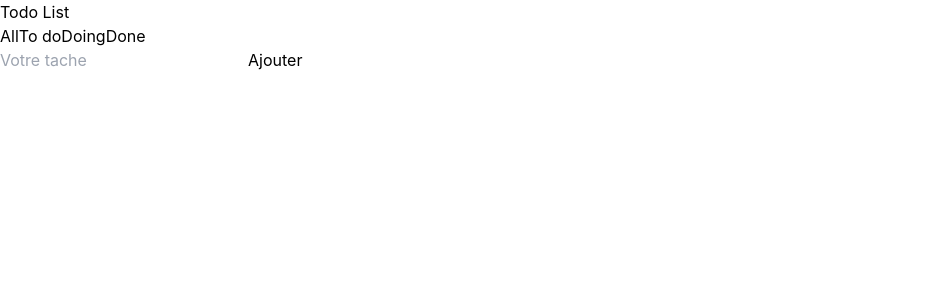
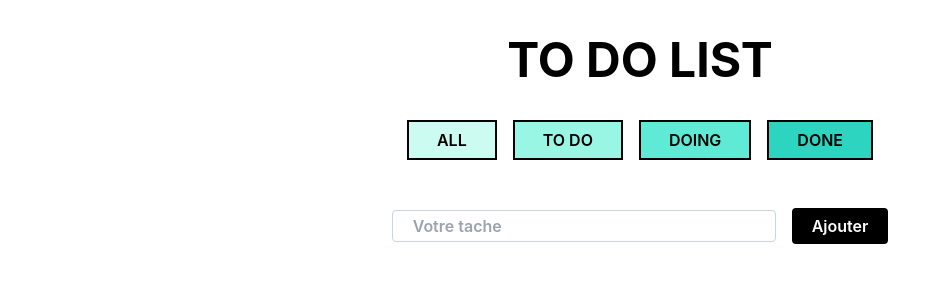
Before and after one commit to WadeTheDev/to-do-list2, a React (Create React App) app: page / in a window 1280 px wide. Shown: the top 300 px of the page, without its empty margins (0-951 px from the left). Built offline with nearby package versions, Linux system fonts and the light colour scheme.

Commit message:
css tailwind

```diff
--- a/src/App.js
+++ b/src/App.js
@@ -13,7 +13,7 @@ class App extends React.Component {
   }
 
   addTask = (taskName) => {
-    const task = {description: taskName, status: '',modify: false}
+    const task = {description: taskName, status: 'to do',modify: false}
     const taskClone = [task,...this.state.tasks]
     this.setState({tasks : taskClone})
   }
@@ -61,11 +61,13 @@ class App extends React.Component {
 
     return (
       <div>
-        <h1>Todo List</h1>
-        <button onClick={() => this.handleButtonStatus('')}>All</button>
-        <button onClick={() => this.handleButtonStatus('To do')}>To do</button>
-        <button onClick={() => this.handleButtonStatus ('Doing')}>Doing</button>
-        <button onClick={() => this.handleButtonStatus ('Done')}>Done</button>
+        <h1 className="p-9 text-center text-black-700 font-bold text-5xl">TO DO LIST</h1>
+        <div className="flex gap-4 justify-center" >
+          <button className="px-7 h-10 uppercase font-semibold border-2 border-black bg-teal-100 text-black hover:bg-white" onClick={() => this.handleButtonStatus('')}>All</button>
+          <button className="px-7 h-10 uppercase font-semibold border-2 border-black bg-teal-200 text-black hover:bg-white" onClick={() => this.handleButtonStatus('To do')}>To do</button>
+          <button className="px-7 h-10 uppercase font-semibold border-2 border-black bg-teal-300 text-black hover:bg-white" onClick={() => this.handleButtonStatus ('Doing')}>Doing</button>
+          <button className="px-7 h-10 uppercase font-semibold border-2 border-black bg-teal-400 text-black hover:bg-white" onClick={() => this.handleButtonStatus ('Done')}>Done</button>
+        </div>
         <Form addTask={this.addTask}/>
         {this.state.tasks.filter((task) => {return task.status === this.state.filter})}
         <List
--- a/src/components/Form.js
+++ b/src/components/Form.js
@@ -21,9 +21,9 @@ this.state = {
      render() {
     return (
 			<div className="big-container">
-                <form onSubmit={this.handleSubmit}>
-                <input type="text" onChange={this.handleTaskDescriptionChange} placeholder="Votre tache"></input>
-                <button type="submit">Ajouter</button>
+                <form className="flex py-12 justify-center gap-4 items-center" onSubmit={this.handleSubmit}>
+                <input className="w-96 px-5 h-8 font-semibold border border-slate-300 text-black rounded" type="text" onChange={this.handleTaskDescriptionChange} placeholder="Votre tache"></input>
+                <button className="h-9 px-5 font-semibold rounded bg-black text-white hover:bg-white hover:text-black hover:border-2 hover:border-black" type="submit">Ajouter</button>
                 </form>
 			</div>
 		)
--- a/src/components/List.js
+++ b/src/components/List.js
@@ -13,30 +13,46 @@ class List extends React.Component {
             <ul>
             {this.props.tasks.map((task,i) =>{
             return (
-                <div key={i}>
+                <div className="flex justify-center" key={i}>
                 { task.modify === false ? (
-                    <li key={i}>
-                    <h2>Tache {i}</h2>
-                    <p>{task.description}</p>
-                    <input type='text'></input>
-                    <select onClick={(event) => this.props.changeStatus(event,i)}>
-                    <option value="To do">To do</option>
-                    <option value="Doing">Doing</option>
-                    <option value="Done">Done</option>
-                    </select>
-                    <button onClick={()=> this.props.modifyBox(i)}>Modifier</button>
-                    <button onClick={() => this.props.deleteTask(i)}>Supprimer</button>
+                    <li className="border-2 px-6 py-2 border-black mb-4" key={i}>
+                    <h2 className="text-teal-500 font-bold pb-3 text-center">Tache {i + 1}</h2>
+                    <p className="p-1 italic border">{task.description}</p>
+                    <div className="pt-4 flex gap-6">
+                    <input className="border italic text-sm" placeholder="Modifier" onChange={(event) => this.props.changeDescription(i,event)} type='text' ></input>
+                        <select className="bg-slate-100 px-2"  onClick={(event) => this.props.changeStatus(event,i)}>
+                        <option value="To do">To do</option>
+                        <option value="Doing">Doing</option>
+                        <option value="Done">Done</option>
+                        </select>
+                        <button className="bg-slate-100 px-2" onClick={()=> this.props.modifyBox(i)}>Modifier</button>
+                        <button className="bg-slate-100 px-2"  onClick={() => this.props.deleteTask(i)}>Supprimer</button>
+                    </div>
                     </li>
                 ) :
                 (<div>
-                <input onChange={(event) => this.props.changeDescription(i,event)} type='text'></input>
-                <button onClick={()=> this.props.modifyBox(i)}>Valider</button>
+                 <ul>
+                 <li className="border-2 px-6 py-2 border-black mb-4" key={i}>
+                    <h2 className="text-teal-500 font-bold pb-3 text-center">Tache {i + 1}</h2>
+                    <p className="p-1 italic border">{task.description}</p>
+                    <div className="pt-4 flex gap-6">
+                        <input className="border italic text-sm" placeholder="Modifier" onChange={(event) => this.props.changeDescription(i,event)} type='text' ></input>
+                        <select className="bg-slate-100 px-2"  onClick={(event) => this.props.changeStatus(event,i)}>
+                        <option value="To do">To do</option>
+                        <option value="Doing">Doing</option>
+                        <option value="Done">Done</option>
+                        </select>
+                        <button className="bg-slate-100 px-2"  onClick={()=> this.props.modifyBox(i)}>Valider</button>
+                        </div>
+                    </li>
+                </ul>
                 </div>)
                     }
                 </div>
                 )
                 // console.log(this.props.tasks[i])
             })}
+
             </ul>
         </div>
 		)
```
